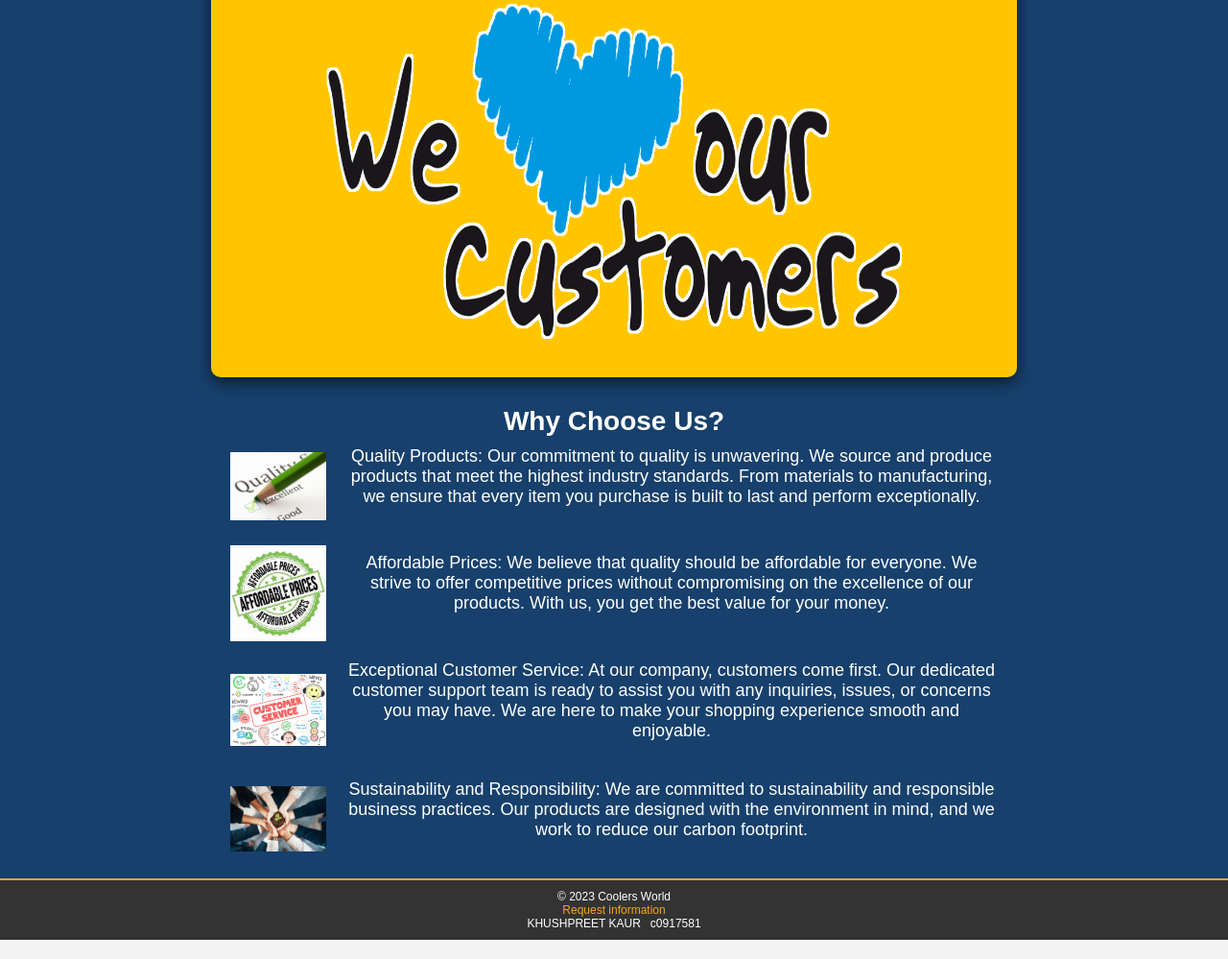
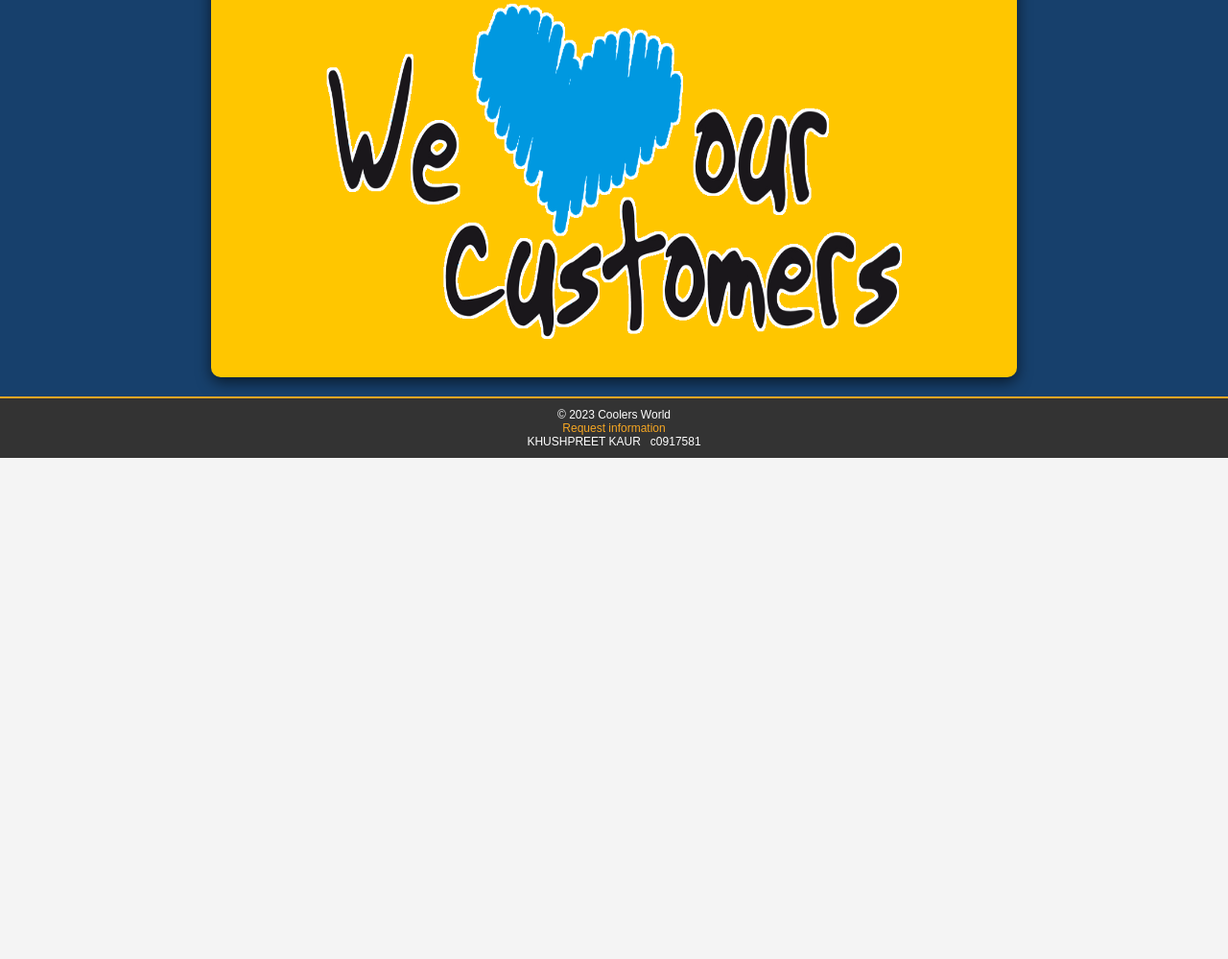
Before and after one commit to LCF2317/LCF2317.github.io, a plain HTML site: page Special.html in a window 1280 px wide. Shown: the part 2557-3556 px from the top of the page at 96% size. After the commit the page ends 3054 px from the top, so only its background shows below. Drawn offline with Linux system fonts and the light colour scheme.

Commit message:
Update Special.html

```diff
--- a/Special.html
+++ b/Special.html
@@ -94,46 +94,6 @@
         <p class="paragraph" >Customer Guarantee:We're not just a business; we're a partner in your shopping journey. Our experienced customer service team is committed to providing you with the best support and guidance</p>
         <img src="images/love_customer.jpg" alt="Guarantee Image" class="guarantee-image">
     </div>
-
-    <div class="reasons">
-        <h2>Why Choose Us?</h2>
-        <div class="reason">
-            <img src="images/quality.jpg" alt="Reason 1">
-            <p class="paragraph">Quality Products: Our commitment to quality is unwavering. We source and produce products that meet the highest industry standards. From materials to manufacturing, we ensure that every item you purchase is built to last and perform exceptionally.</p>
-        </div>
-        <div class="reason">
-            <img src="images/aff_price.jpg" alt="Reason 2">
-            <p class="paragraph">Affordable Prices: We believe that quality should be affordable for everyone. We strive to offer competitive prices without compromising on the excellence of our products. With us, you get the best value for your money.</p>
-        </div>
-        <div class="reason">
-            <img src="images/customer_service.png" alt="Reason 3">
-            <p class="paragraph">Exceptional Customer Service: At our company, customers come first. Our dedicated customer support team is ready to assist you with any inquiries, issues, or concerns you may have. We are here to make your shopping experience smooth and enjoyable.</p>
-        </div>
-        <div class="reason">
-            <img src="images/responsibility.jpg" alt="Reason 4">
-            <p class="paragraph">Sustainability and Responsibility: We are committed to sustainability and responsible business practices. Our products are designed with the environment in mind, and we work to reduce our carbon footprint. </p>
-        </div>
-    </div>
-
-
-
-
-
-
-
-
-
-
-
-
-
-
-
-
-
-
-
-
     <footer>
         &copy; 2023 Coolers World<br>
         <a href="mailto:info@coolersworld.com">Request information</a><br>
```
